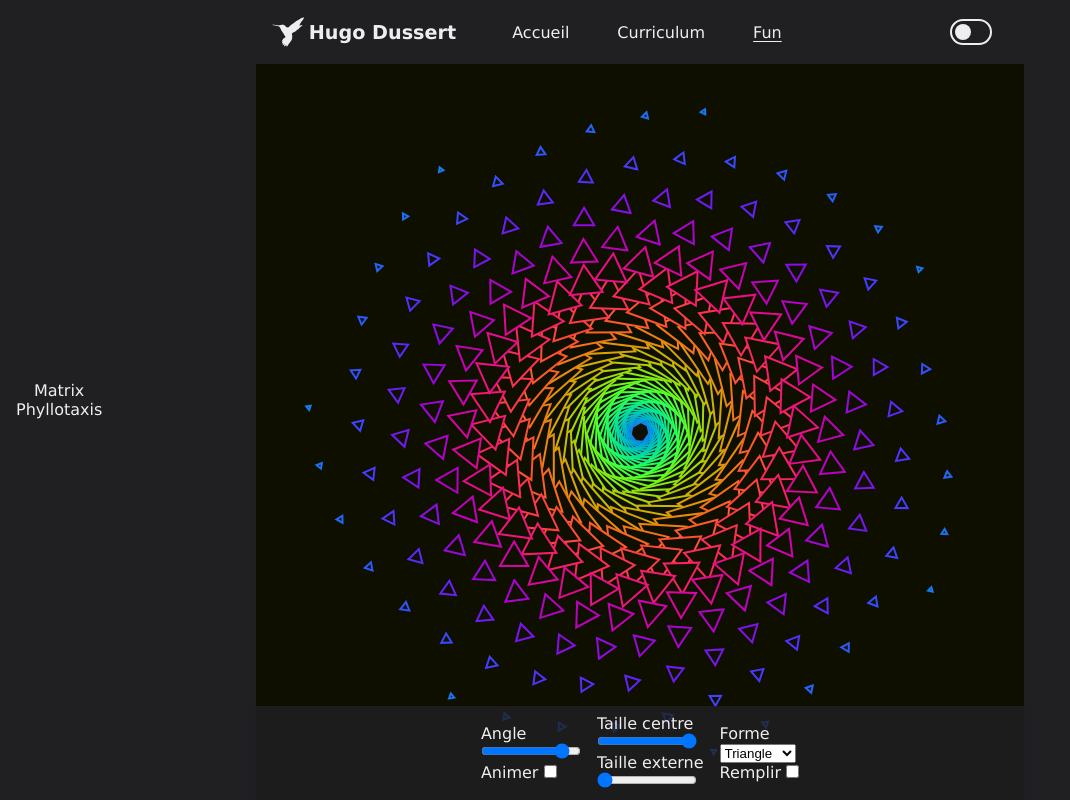
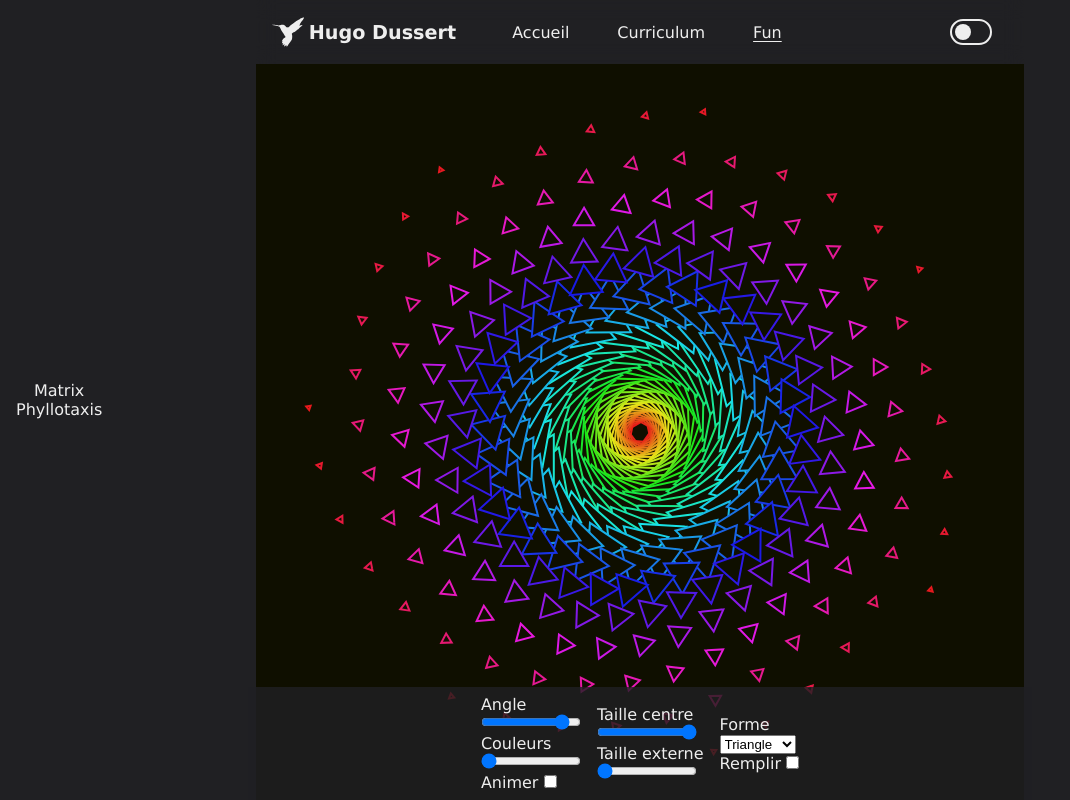
Before and after one commit to hdussert/hdussert-website, a React (Create React App) app: page /fun/Phyllotaxis in a window 1280 px wide. Shown: the whole page, without its empty margins (0-1070 px from the left). Built offline with nearby package versions, Linux system fonts and the light colour scheme.

Commit message:
moved utils functions

```diff
--- a/src/components/fun/MatrixRain.tsx
+++ b/src/components/fun/MatrixRain.tsx
@@ -1,5 +1,6 @@
 import { useContext, useEffect, useRef } from 'react';
 import { FunContext } from '../../pages/Fun';
+import { getRandomInRange } from '../../utils/canvas';
 import Canvas from './Canvas'
 
 // Generating random strings
@@ -7,9 +8,6 @@ const characters : string = '\\<>?!#0123456789ﾊﾐﾋｰｳｼﾅﾓﾆｻﾜ
 
 const getRandomCharacter = () : string =>
 characters.charAt((Math.random() * characters.length) | 0);
-
-const getRandomInRange = (min: number, max: number): number =>
-  (Math.random() * (max - min) + min) | 0;
 
 const getRandomStream = (size: number) : string[] =>
   new Array(size)
@@ -56,10 +54,10 @@ class Stream {
     this.canvasWidth = canvasWidth
     this.canvasHeight = canvasHeight
     this.ctx = ctx;
-    this.reset()
+    this.init()
   }
 
-  reset (y = -1) {
+  init (y = -1) {
     this.stream = getRandomStream(getRandomInRange(STREAM_LENGTH_MIN, STREAM_LENGTH_MAX))
     this.length = this.stream.length;
     this.fontSize = getRandomInRange(FONT_SIZE_MIN, FONT_SIZE_MAX)
@@ -77,7 +75,7 @@ class Stream {
 
   update() {
     this.y += this.speed;
-    if (this.y > this.canvasHeight + this.size) return this.reset(0)
+    if (this.y > this.canvasHeight + this.size) return this.init(0)
 
     if (Math.random() < CHAR_UPDATE_FREQUENCY)
       this.stream[getRandomInRange(0, this.length)] = getRandomCharacter()
--- a/src/components/fun/Phyllotaxis.tsx
+++ b/src/components/fun/Phyllotaxis.tsx
@@ -1,5 +1,6 @@
 import React, { useContext, useRef } from 'react'
 import { FunContext } from '../../pages/Fun'
+import { degreeToRadian, TWO_PI } from '../../utils/canvas';
 import Canvas from './Canvas'
 
 // Utils
@@ -13,21 +14,6 @@ function polygon(ctx: CanvasRenderingContext2D, x: number, y: number, radius: nu
   }
 }
 
-const TWO_PI = Math.PI * 2
-const degreeToRadian = (angle: number) => angle * Math.PI / 180;
-
-const deg120toRad = degreeToRadian(120)
-const deg240toRad = deg120toRad * 2;
-
-const rgbFromAngle = (angle: number) : string => {
-  const angle2 = angle + deg120toRad
-  const angle3 = angle + deg240toRad
-
-  const g = Math.sin(angle) * 127 + 128;
-  const b = Math.sin(angle2) * 127 + 128;
-  const r = Math.sin(angle3) * 127 + 128;
-  return `rgb(${r},${g},${b})`
-}
 
 //--
 const Phyllotaxis = () => {
@@ -43,14 +29,14 @@ const Phyllotaxis = () => {
   const midY = canvasHeight / 2;
 
   let angle = 155.75
-  let angleUpdate = false;
+  let animate = false;
   let shape = 'triangle' // can also be rectangle / triangle
   let fill = false;
   let sizeMin = 100
   let sizeMax = 1
-
+  let colorOffset = 0
   const draw = (ctx: CanvasRenderingContext2D, frameCount: number) => {
-    if (rendered.current && !angleUpdate) return
+    if (rendered.current && !animate) return
     if (!translated.current) {
       ctx.translate(midX, midY)
       ctx.lineWidth = 4
@@ -60,14 +46,16 @@ const Phyllotaxis = () => {
     ctx.clearRect(-midX,-midY, canvasWidth, canvasHeight);
     let sz = 50;
     let rot = 0;
-    if (angleUpdate) angle += 0.0025
-
+    if (animate) {
+      angle += 0.0025
+      colorOffset += 1;
+    }
     const _angle = degreeToRadian(angle);
 
     for (let i = 0; i < 500; i++) {
       const step = i / 500;
       let size = (sizeMax - sizeMin) * step + sizeMin
-      let color = rgbFromAngle(degreeToRadian(step * 360))
+      let color = `hsl(${step * 360 + colorOffset}, 80%, 50%)`
 
       ctx.rotate(rot)
       ctx.beginPath()
@@ -101,8 +89,8 @@ const Phyllotaxis = () => {
     angle = Number(e.target.value);
     rendered.current = false;
   }
-  const changeAngleUpdate = (e: React.ChangeEvent<HTMLInputElement>)  => {
-    angleUpdate = e.target.checked;
+  const changeAnimate = (e: React.ChangeEvent<HTMLInputElement>)  => {
+    animate = e.target.checked;
     rendered.current = false;
   }
   const changeSizeMin = (e: React.ChangeEvent<HTMLInputElement>)  => {
@@ -121,7 +109,10 @@ const Phyllotaxis = () => {
     fill = e.target.checked;
     rendered.current = false;
   }
-
+  const changeColor = (e: React.ChangeEvent<HTMLInputElement>)  => {
+    colorOffset = Number(e.target.value);
+    rendered.current = false;
+  }
 
   return (
     <div className='fill phyllotaxis'>
@@ -130,8 +121,11 @@ const Phyllotaxis = () => {
           <label htmlFor="angle">Angle</label><br/>
           <input onChange={changeAngle} defaultValue={angle} type="range" id="angle" name="Angle" min={1} max={180} step={'0.01'}/>
           <br/>
+          <label htmlFor="color">Couleurs</label><br/>
+          <input onChange={changeColor} defaultValue={colorOffset} type="range" id="color" name="Color" min={0} max={360} step={'0.01'}/>
+          <br/>
           <label htmlFor="overtime-angle">Animer&nbsp;</label>
-          <input onChange={changeAngleUpdate} type='checkbox' name='angle-overtime' id='angle-overtime'/>
+          <input onChange={changeAnimate} type='checkbox' name='angle-overtime' id='angle-overtime'/>
         </div>
 
         <div>
--- /dev/null
+++ b/src/utils/canvas.tsx
@@ -0,0 +1,19 @@
+export const getRandomInRange = (min: number, max: number): number =>
+  (Math.random() * (max - min) + min) | 0;
+
+
+export const degreeToRadian = (angle: number) => angle * Math.PI / 180;
+
+export const TWO_PI = Math.PI * 2
+const deg120toRad = degreeToRadian(120)
+const deg240toRad = deg120toRad * 2;
+
+export const rgbFromAngle = (angle: number) : string => {
+  const angle2 = angle + deg120toRad
+  const angle3 = angle + deg240toRad
+
+  const g = Math.sin(angle) * 127 + 128;
+  const b = Math.sin(angle2) * 127 + 128;
+  const r = Math.sin(angle3) * 127 + 128;
+  return `rgb(${r},${g},${b})`
+}
```
